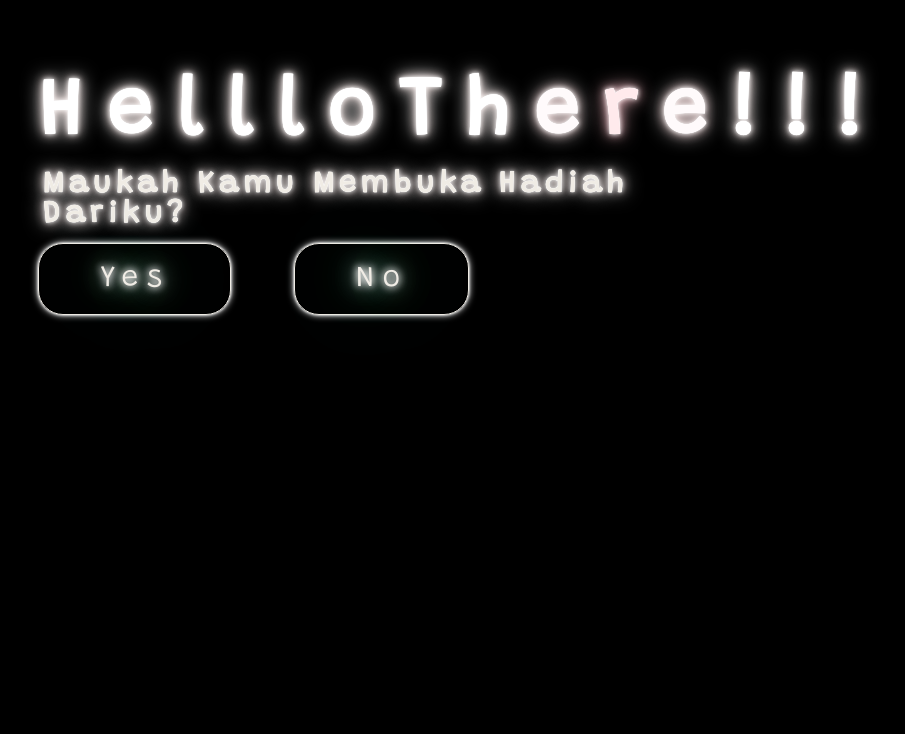
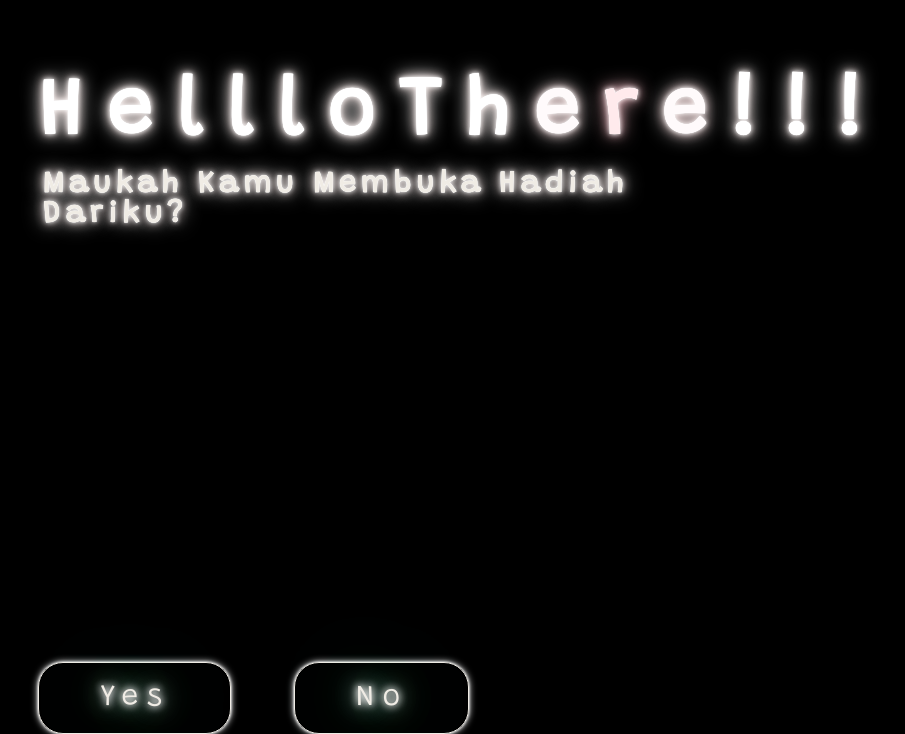
Before and after one commit to XGramX/Surat.github.io, a plain HTML site: page index.html in a window 1280 px wide. Shown: the part 165-899 px from the top of the page, without its empty margins (0-905 px from the left). Before the commit the page ends 800 px from the top, so only its background shows below. Drawn offline with Linux system fonts and the light colour scheme.

Commit message:
Update Stylesheet.css

```diff
--- a/Stylesheet.css
+++ b/Stylesheet.css
@@ -140,7 +140,7 @@ div{
 }
 
 #box1 {
-    margin-top: 400px;
+    margin-top: 64%;
     font-family: 'Grandstander', cursive;
     left: 3%;
     padding: 20px 60px;
@@ -163,7 +163,7 @@ div{
 }
 
 #box2 {
-    margin-top: 400px ;
+    margin-top: 64% ;
     font-family: 'Grandstander', cursive;
     left: 23%;
     padding: 20px 60px;
```
